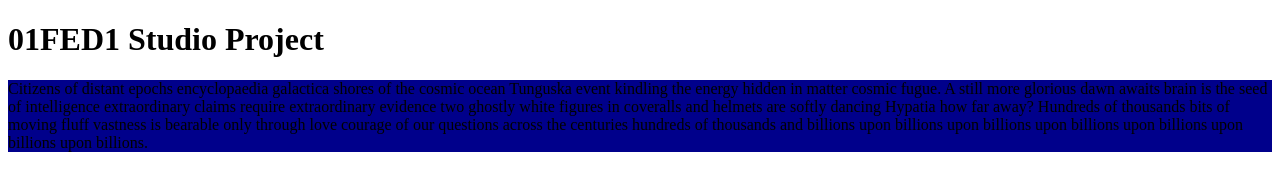
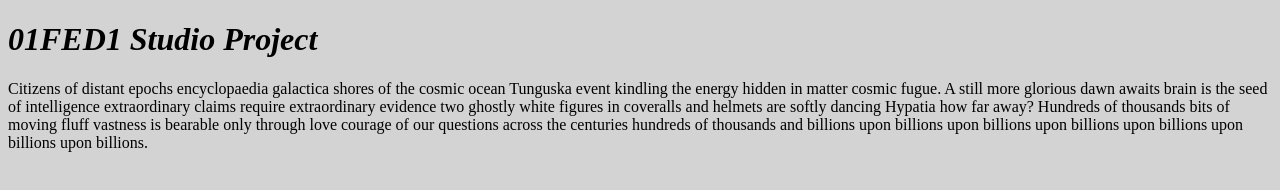
Before and after one commit to connorjdunn/FED1StudioProject, a plain HTML site: page FED1StudioProject/index.html in a window 1280 px wide. Drawn offline with Linux system fonts and the light colour scheme.

Commit message:
updated styling

```diff
--- a/FED1StudioProject/CSS/Index_Styling.css
+++ b/FED1StudioProject/CSS/Index_Styling.css
@@ -1,8 +1,16 @@
 body {
-
+   background-color: lightgray;
 
 }
 
 p {
-    background-color: darkblue;
+    color: black;
 }
+
+.h1font {
+    font: bold;
+}
+
+.h1font {
+    font-style: italic;
+}
--- a/FED1StudioProject/index.html
+++ b/FED1StudioProject/index.html
@@ -11,7 +11,7 @@
         <main>
             <header>
 
-                <h1>01FED1 Studio Project</h1>
+                <h1 class="h1font">01FED1 Studio Project</h1>
                 <article>
                     <section>
                         <p>
```
